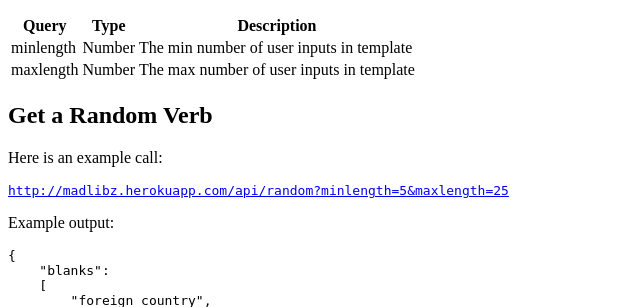
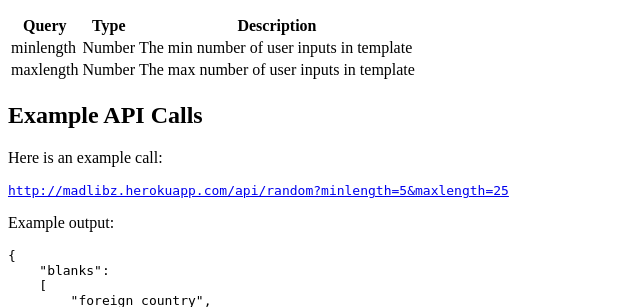
Before and after one commit to HermanFassett/madlibz, a Python web app: template templates/api.html in a window 1280 px wide. Shown: the part 256-563 px from the top of the page, without its empty margins (0-640 px from the left). Run offline with Jinja, Linux system fonts and the light colour scheme; the template is opened without the code that fills it, so the values that code supplies are empty.

Commit message:
Fix header

```diff
--- a/templates/api.html
+++ b/templates/api.html
@@ -43,7 +43,7 @@
 			    </tbody>
 		  	</table>
 			<div class="page-header">
-		  		<h2 id="examples">Get a Random Verb</h2>
+		  		<h2 id="examples">Example API Calls</h2>
 			</div>
 			<p>Here is an example call:</p>
 			<code>
```
